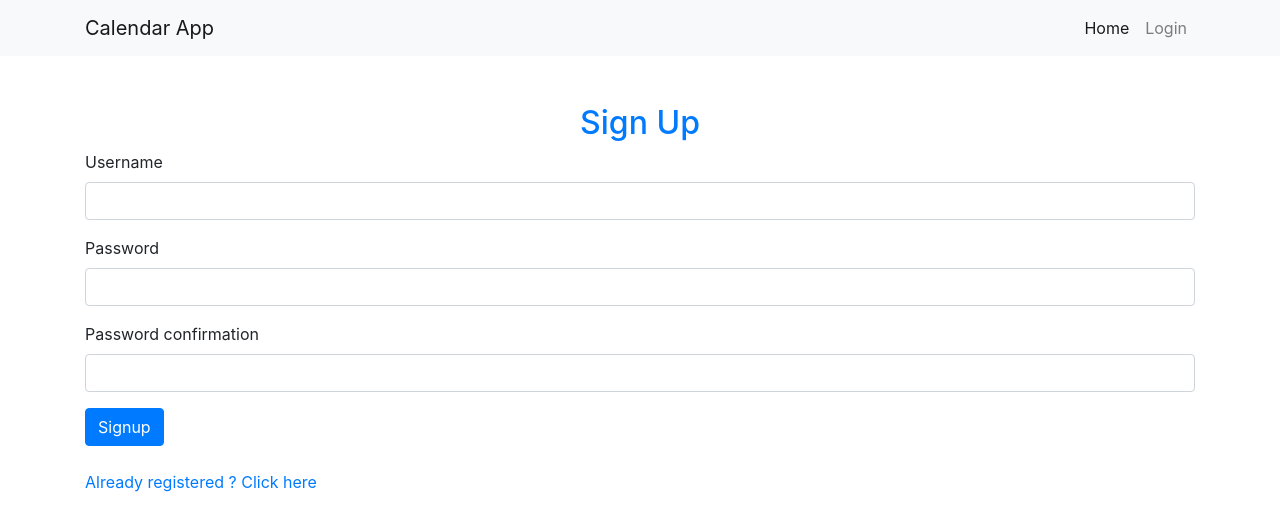
After one commit to Karthik-0/django-sample_project-, a Django app: page /signup in a window 1280 px wide. The commit adds this page. Shown: the top 531 px of the page. Run offline with Django 3.2, Linux system fonts and the light colour scheme; some libraries are stand-ins or nearby versions.

Commit message:
completed application

```diff
--- a/myapp/models.py
+++ b/myapp/models.py
@@ -1,7 +1,9 @@
 from django.db import models
+from django.contrib.auth.models import User
 
 class Entry(models.Model):
     name = models.CharField(max_length = 100)
+    author = models.ForeignKey(User,on_delete=models.CASCADE)
     date = models.DateTimeField()
     description = models.TextField()
     created = models.DateTimeField(auto_now_add=True)
--- a/myapp/static/myapp/css/style.css
+++ b/myapp/static/myapp/css/style.css
@@ -2,3 +2,16 @@
     list-style: none;
     padding-left: 0;
 }
+.page-center {
+
+    /* background-color: red; */
+    text-align: center;
+    position: absolute;
+    top:50%;
+  left:50%;
+  -ms-transform: translateX(-50%) translateY(-50%);
+  -webkit-transform: translate(-50%,-50%);
+  transform: translate(-50%,-50%);
+
+    margin: auto;
+  }
--- a/myapp/static/myapp/js/main.js
+++ b/myapp/static/myapp/js/main.js
@@ -10,8 +10,8 @@ function deleteCalendarEntry(entry){
         beforeSend: function(xhr){
             xhr.setRequestHeader('X-CSRFToken',csrf_token)
         }
-        // data:{
-        //     "csrfmiddlewaretoken":csrf_token
-        // }
-    })
+
+    }).done(function( msg ) {
+        console.log( "Data Saved: " + msg );
+      });
 }
--- a/myapp/templates/myapp/base.html
+++ b/myapp/templates/myapp/base.html
@@ -20,11 +20,21 @@
                   <div class="collapse navbar-collapse" id="navbarSupportedContent">
                     <ul class="navbar-nav ml-auto">
                       <li class="nav-item active">
-                        <a class="nav-link" href="/">Home <span class="sr-only">(current)</span></a>
+                        <a class="nav-link" href="/dashboard">Home <span class="sr-only">(current)</span></a>
+                      </li>
+                      {% if request.user.is_authenticated %}
+
+                      <li class="nav-item">
+                              <a class="nav-link" href="{% url 'add' %}">Add </a>
                       </li>
                       <li class="nav-item">
-                              <a class="nav-link" href="{% url 'add' %}">Add <span class="sr-only">(current)</span></a>
-                      </li>
+                          <a class="nav-link" href="{% url 'logout' %}">Logout </a>
+                  </li>
+                      {% else %}
+                      <li class="nav-item">
+                          <a class="nav-link" href="{% url 'login' %}">Login </a>
+                       </li>
+                       {% endif %}
                     </ul>
 
                   </div>
--- /dev/null
+++ b/myapp/templates/registration/signup.html
@@ -0,0 +1,21 @@
+{% extends 'myapp/base.html' %}
+{% block content %}
+<div class="container my-5">
+    <h2 class="text-center text-primary">
+        Sign Up
+    </h2>
+        <form method="POST">
+                {% csrf_token %}
+                    {% for field in form %}
+
+                        <div class="form-group">
+                                <label>{{field.label}}</label>
+                                <input type="{%if 'password' in field.name %}password{%else%}input{%endif%}" name={{ field.name }} class="form-control">
+                              </div>
+                              <div class="text-danger"> {{field.errors}}</div>
+                    {% endfor %}
+            <button class="btn btn-primary" type="submit">Signup</button><br/><br/>
+            <a href="/login">Already registered ?  Click here</a>
+            </form>
+</div>
+{% endblock %}
--- a/myapp/views.py
+++ b/myapp/views.py
@@ -1,16 +1,21 @@
-from django.shortcuts import render,get_object_or_404
+from django.shortcuts import render,get_object_or_404,redirect
 from django.http import HttpResponse,HttpResponseRedirect
 from .models import Entry
+from django.contrib.auth import authenticate,login
+from django.contrib.auth.decorators import login_required
 from .forms import EntryForm
+from django.contrib.auth.forms import UserCreationForm
 
 def index(request):
     entries = Entry.objects.all()
     return render(request,'myapp/index.html',{'entries':entries})
 
+@login_required
 def details(request,pk):
     entry = Entry.objects.get(id=pk)
     return render(request,'myapp/details.html',{'entry':entry})
 
+@login_required
 def add(request):
     if request.method == 'POST':
         form = EntryForm(request.POST)
@@ -18,19 +23,43 @@ def add(request):
             name = form.cleaned_data['name']
             date = form.cleaned_data['date']
             description = form.cleaned_data['description']
+
             Entry.objects.create(
                 name = name,
                 date = date,
+                author = request.user,
                 description = description
             ).save()
-            return HttpResponseRedirect('/')
+            return HttpResponseRedirect('/dashboard')
     else:
         form = EntryForm()
 
     return render(request,'myapp/form.html',{'form':form})
 
+
+@login_required
 def delete(request,pk):
     if request.method == 'DELETE':
         entry = get_object_or_404(Entry,pk=pk)
+        print(entry)
         entry.delete()
-    return HttpResponseRedirect('/')
+    return HttpResponseRedirect('/dashboard')
+
+@login_required
+def dashboard(request):
+    entries = Entry.objects.filter(author=request.user)
+    return render(request,'myapp/dashboard.html',{'entries':entries})
+
+def signup(request):
+    if request.method == 'POST':
+        form = UserCreationForm(request.POST)
+        if form.is_valid():
+            form.save()
+            username = form.cleaned_data['username']
+            password = form.cleaned_data['password1']
+            user = authenticate(username = username,password = password)
+            login(request,user)
+            return redirect('/dashboard')
+    else:
+        form = UserCreationForm()
+    return render(request,'registration/signup.html',{'form':form})
--- a/project/settings.py
+++ b/project/settings.py
@@ -27,6 +27,9 @@ DEBUG = True
 
 ALLOWED_HOSTS = []
 
+LOGIN_REDIRECT_URL = '/dashboard'
+LOGOUT_REDIRECT_URL = '/'
+LOGIN_URL = '/login'
 
 # Application definition
 
--- a/project/urls.py
+++ b/project/urls.py
@@ -16,11 +16,16 @@ Including another URLconf
 from django.contrib import admin
 from django.urls import path
 from myapp import views
+from django.contrib.auth import views as auth_views
 
 urlpatterns = [
     path('',views.index,name="index"),
+    path('dashboard/',views.dashboard,name="dashboard"),
+    path('login',auth_views.login,name="login"),
+    path('logout',auth_views.logout,name="logout"),
+    path('signup',views.signup,name="signup"),
     path('entry/<int:pk>',views.details,name="details"),
     path('entry/add',views.add,name="add"),
-    path('entry/delete/<int:pk>',views.delete,name="delete"),
+    path('dashboard/entry/delete/<int:pk>',views.delete,name="delete"),
     path('admin/', admin.site.urls),
 ]
```
Also changed, not shown: myapp/templates/myapp/dashboard.html (added, +19 -0 lines), myapp/templates/myapp/index.html (+4 -11 lines), myapp/templates/registration/login.html (added, +21 -0 lines), db.sqlite3, myapp/migrations/0002_entry_author.py (added).
